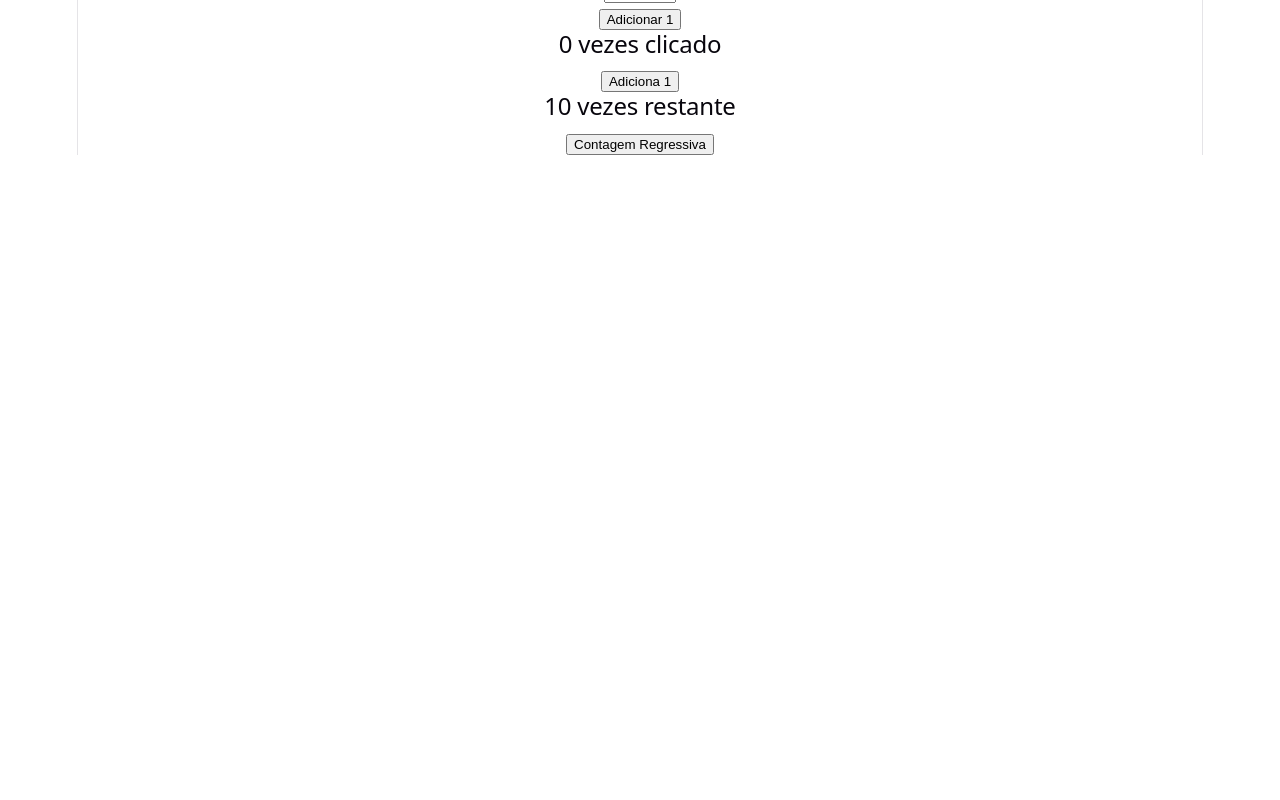
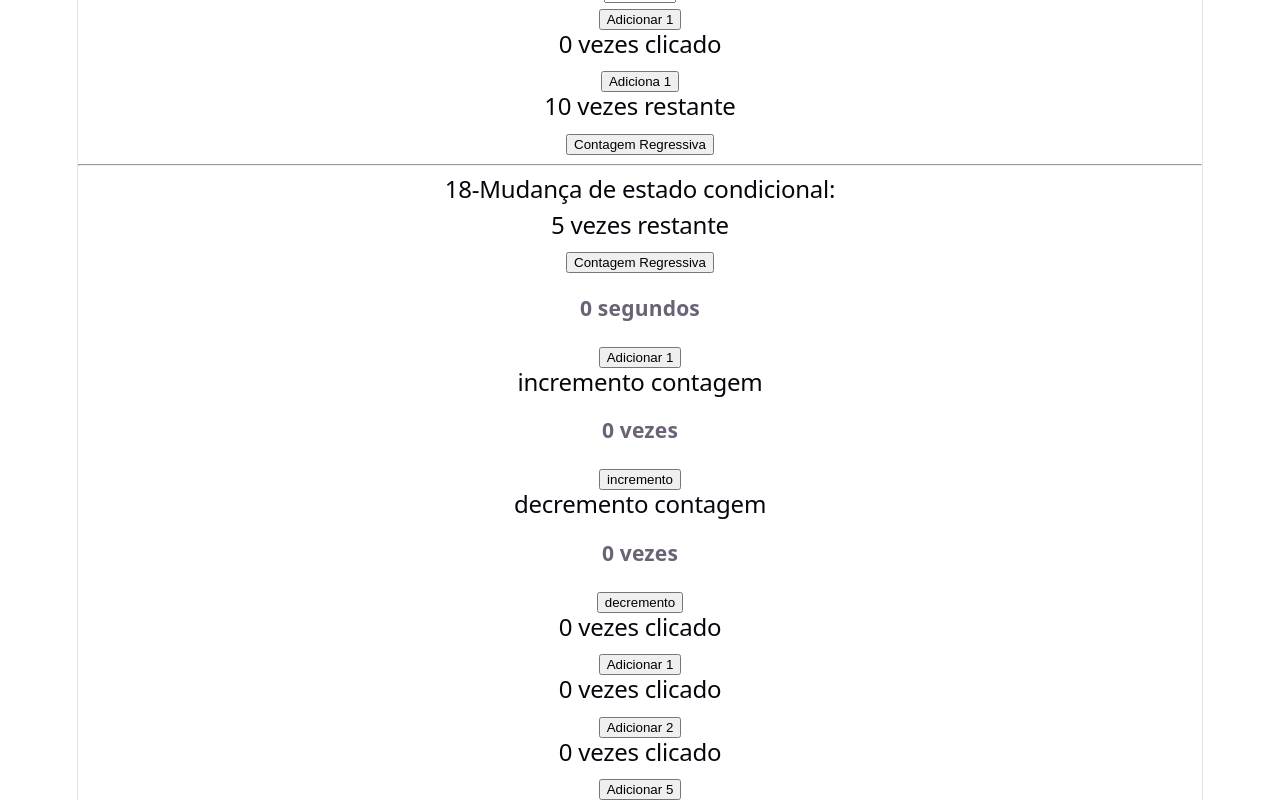
Before and after one commit to Josinaldo-Jr/devStart, a React (Vite) app in the folder Fase 1/react-fase1/: page / in a window 1280 px wide. Shown: the part 3466-4266 px from the top of the page. Before the commit the page ends 3621 px from the top, so only its background shows below. Built offline with nearby package versions, Linux system fonts and the light colour scheme.

Commit message:
feat: add MudancaDeEstadoCondicional page and related components for conditional state management; update App structure

```diff
--- a/Fase 1/react-fase1/src/App.jsx
+++ b/Fase 1/react-fase1/src/App.jsx
@@ -13,6 +13,7 @@
 import StateComHooks from './pages/StateComHooks';
 import Closures from './pages/Closures';
 import Events from './pages/Events';
+import MudancaDeEstadoCondicional from './pages/MudancaDeEstadoCondicional';
 
 // ------------------- //
 function App() {
@@ -45,6 +46,8 @@
       <Closures />
       <hr />
       <Events />
+      <hr />
+      <MudancaDeEstadoCondicional />
     </div>
   );
 }
--- /dev/null
+++ b/Fase 1/react-fase1/src/components/ContagemAdequada/ContadorComModos.jsx
@@ -0,0 +1,23 @@
+import { useState } from "react";
+
+function ContadorModos(props) {
+  const [contagem, setContagem] = useState(0);
+
+  function handleCliqueDoBotao() {
+    if (props.modo === "incremento") {
+      setContagem(contagem + 1);
+    } else if (props.modo === "decremento") {
+      setContagem(contagem - 1);
+    }
+  }
+
+  return (
+    <>
+      <h2>{props.modo} contagem</h2>
+      <h3>{contagem} vezes</h3>
+      <button onClick={handleCliqueDoBotao}>{props.modo}</button>
+    </>
+  );
+}
+
+export default ContadorModos;
--- /dev/null
+++ b/Fase 1/react-fase1/src/components/ContagemAdequada/ContadorConfiguravel.jsx
@@ -0,0 +1,16 @@
+import { useState } from "react";
+
+function ContadorConfiguravel({ incrementarDe }) {
+const [contagem, setContagem] = useState(0);
+
+    function handleIncrementarPeloClique() {
+        setContagem(contagem + incrementarDe);
+    }
+
+    return (<>
+        <h2>{contagem} vezes clicado</h2>
+        <button onClick={handleIncrementarPeloClique}>Adicionar {incrementarDe}</button>
+    </>);
+}
+
+export default ContadorConfiguravel;
--- /dev/null
+++ b/Fase 1/react-fase1/src/components/ContagemAdequada/ContagemRegressiva.jsx
@@ -0,0 +1,20 @@
+import { useState } from "react";
+
+function ContagemRegressiva() {
+  const [contagem, setContagem] = useState(5);
+
+  function handleDecrementarPeloClique() {
+    if (contagem > 0) {
+      setContagem(contagem - 1);
+    }
+  }
+
+  return (
+    <>
+      <h2>{contagem} vezes restante</h2>
+      <button onClick={handleDecrementarPeloClique}>Contagem Regressiva</button>
+    </>
+  );
+}
+
+export default ContagemRegressiva;
--- /dev/null
+++ b/Fase 1/react-fase1/src/components/ContagemAdequada/Relogio.jsx
@@ -0,0 +1,22 @@
+import { useState } from "react";
+
+function Relogio() {
+  const [segundos, setSegundos] = useState(0);
+
+  function handleIncrementarPeloClique() {
+    if (segundos === 59) {
+      setSegundos(0);
+    } else {
+      setSegundos(segundos + 1);
+    }
+  }
+
+  return (
+    <>
+      <h3>{segundos} segundos</h3>
+      <button onClick={handleIncrementarPeloClique}>Adicionar 1</button>
+    </>
+  );
+}
+
+export default Relogio;
--- /dev/null
+++ b/Fase 1/react-fase1/src/pages/MudancaDeEstadoCondicional.jsx
@@ -0,0 +1,27 @@
+import ContagemRegressiva from "../components/ContagemAdequada/ContagemRegressiva";
+import Relogio from "../components/ContagemAdequada/Relogio";
+import ContadorModos from "../components/ContagemAdequada/ContadorComModos";
+import ContadorConfiguravel from "../components/ContagemAdequada/ContadorConfiguravel";
+
+
+function MudancaDeEstadoCondicional() {
+
+  return (
+    <>
+      <h2>18-Mudança de estado condicional:</h2>
+      <ContagemRegressiva />
+      <br />
+      <Relogio />
+      <br />
+      <ContadorModos modo="incremento" />
+      <br />
+      <ContadorModos modo="decremento" />
+      <br />
+      <ContadorConfiguravel incrementarDe={1}  />
+      <ContadorConfiguravel incrementarDe={2}  />
+      <ContadorConfiguravel incrementarDe={5}  />
+    </>
+  );
+}
+
+export default MudancaDeEstadoCondicional;
```
Also changed, not shown: Fase 1/react-fase1/src/components/NomearManipuladorDeEventos/ContagemRegressiva.jsx (line endings or trailing spaces).
